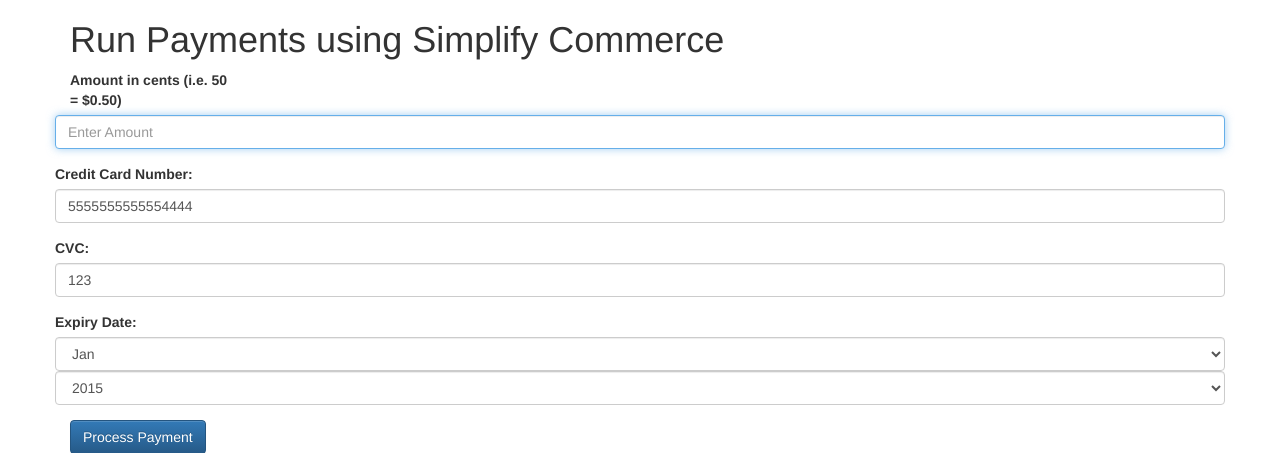
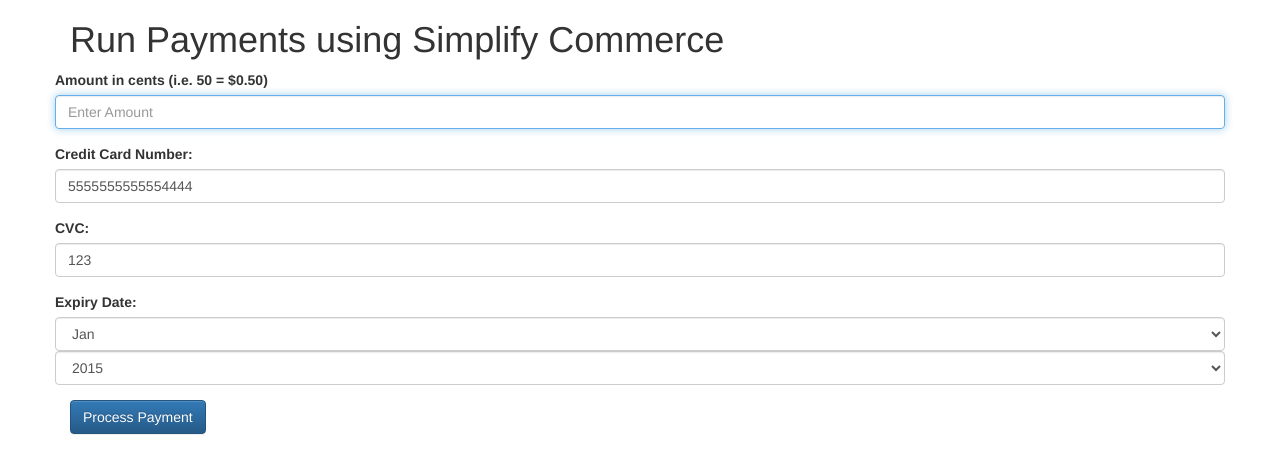
Before and after one commit to Mastercard-Gateway/simplify-php-server, a PHP site: page /paymentForm.php in a window 1280 px wide. Shown: the top 453 px of the page. Run offline with PHP 8.4, Linux system fonts and the light colour scheme; some libraries are stand-ins or nearby versions.

Commit message:
Update paymentForm.php

```diff
--- a/paymentForm.php
+++ b/paymentForm.php
@@ -79,7 +79,7 @@
 
     <form role="form" class="form-horizontal" id="simplify-payment-form">
         <div class="form-group">
-            <label class="col-sm-2">Amount in cents (i.e. 50 = $0.50)</label>
+            <label>Amount in cents (i.e. 50 = $0.50)</label>
             <input id="amount"  class="form-control" type="text" maxlength="10" autocomplete="off" value="" autofocus
                    placeholder="Enter Amount"/>
         </div>
```
